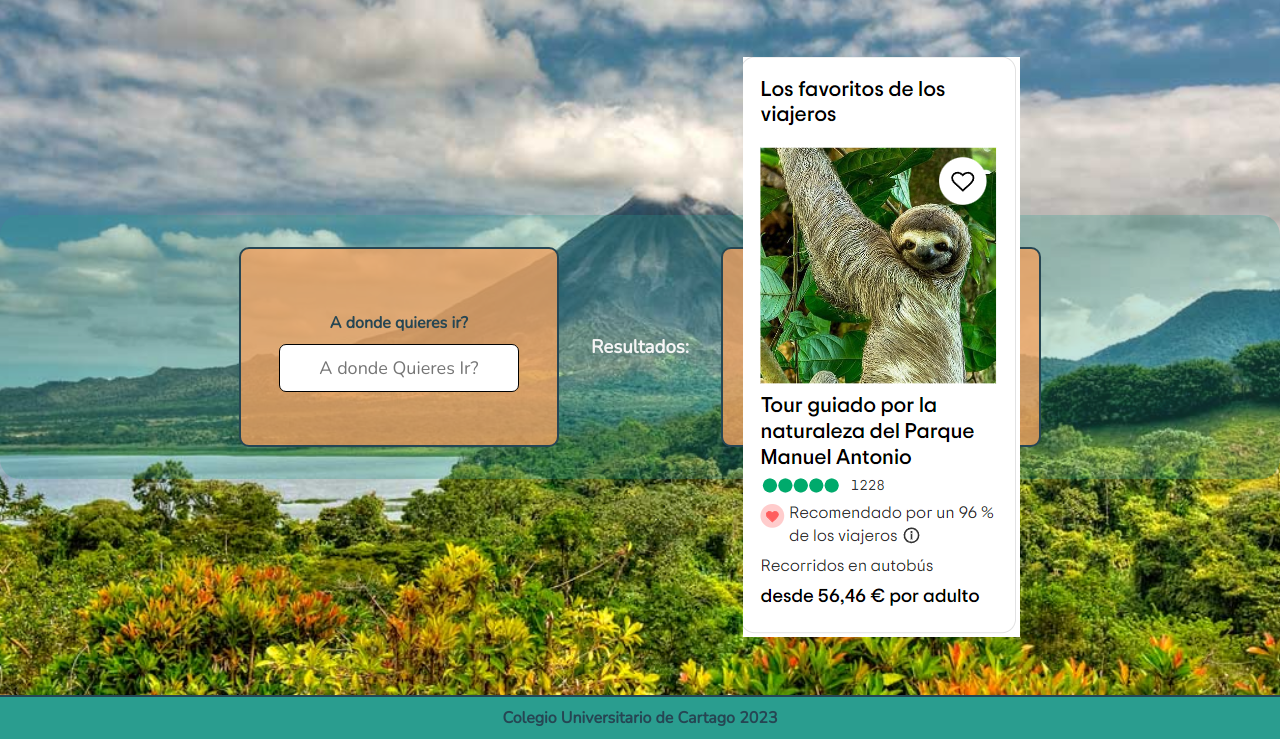
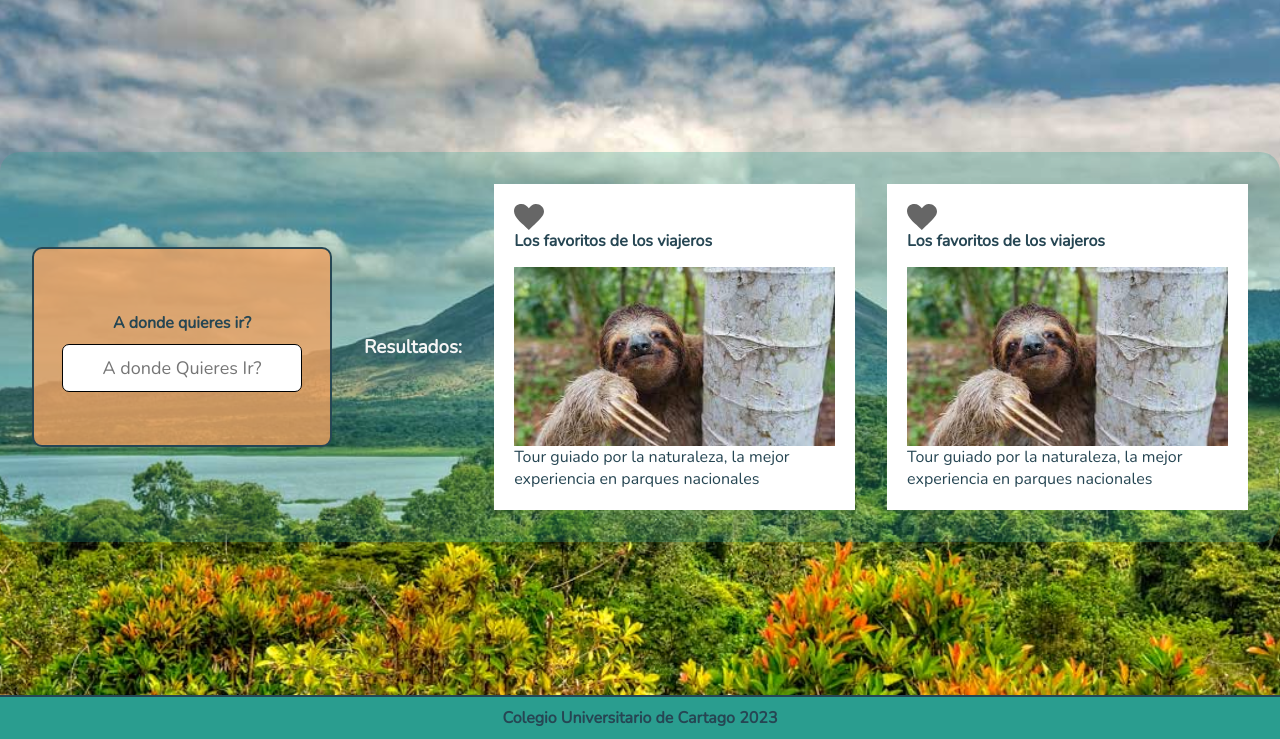
Before and after one commit to blastorp/GestorTuristicoF, a plain HTML site: page Resultados/index.html in a window 1280 px wide. Shown: the part 61-800 px from the top of the page. Drawn offline with nearby package versions, Linux system fonts and the light colour scheme.

Commit message:
add heart icon

```diff
--- a/Resultados/index.html
+++ b/Resultados/index.html
@@ -31,8 +31,18 @@
                 <input type="text" id="buscador" placeholder="A donde Quieres Ir?">
             </div>
             <h3 class="tituloResultado" style="color: whitesmoke">Resultados:</h3>
-            <div class="provincia">
-                <img src="/img/Resultado1.png" alt="Resultado1">
+            <div class="card">
+                <img class="heart-icon" onclick="like(this)" src = "./img/heart-icon.svg" alt="heart-icon"/>
+                <p class="card-title">Los favoritos de los viajeros</p>
+                <img class="card-image" src="./img/perezoso_1.jpg" alt="Resultado1">
+                <p class="card-description">Tour guiado por la naturaleza, la mejor experiencia en parques nacionales</p>
+            </div>
+            <div class="card">
+                <img class="heart-icon" onclick="like(this)" src = "./img/heart-icon.svg" alt="heart-icon"/>
+                <p class="card-title">Los favoritos de los viajeros</p>
+                <img class="card-image" src="./img/perezoso_1.jpg" alt="Resultado1">
+                <p class="card-description">Tour guiado por la naturaleza, la mejor experiencia en parques nacionales</p>
+            </div>
         </section>
 
 
@@ -41,6 +51,14 @@
     <footer>
         <p class="barraAbajo">Colegio Universitario de Cartago 2023</p>
     </footer>
+    <script>
+        function like(element){
+            console.log("asd00");
+            console.log(element.classList);
+            element.classList.toggle("heart-icon-selected");
+        }
+
+    </script>
 </body>
 
 </html>
--- a/Resultados/styles.css
+++ b/Resultados/styles.css
@@ -147,6 +147,38 @@ input, select, button {
 button {
     background-color: #2A9D8F;
 }
+
+.card {
+    background-color: white;
+    padding: 20px;
+    display: flex;
+    flex-direction: column;
+}
+.heart-icon {
+    width: 30px;
+    position: relative;
+    float: right;
+    cursor: pointer;
+    filter: invert(40%) grayscale(1%) brightness(100%) ;
+}
+
+.heart-icon-selected {
+    filter: invert(40%) grayscale(100%) brightness(100%) sepia(100%) hue-rotate(-50deg) saturate(400%) contrast(2);
+}
+
+.card-title{
+    font-weight: bold;
+    padding-bottom: 15px;
+}
+
+.card-img{
+    padding-bottom: 15px;
+}
+
+.card-descdription{
+    padding-bottom: 15px;
+}
+
 
 header, footer {
     position: sticky;
```
Also changed, not shown: Resultados/img/heart-icon.svg (added), Resultados/img/perezoso_1.jpg (added).
